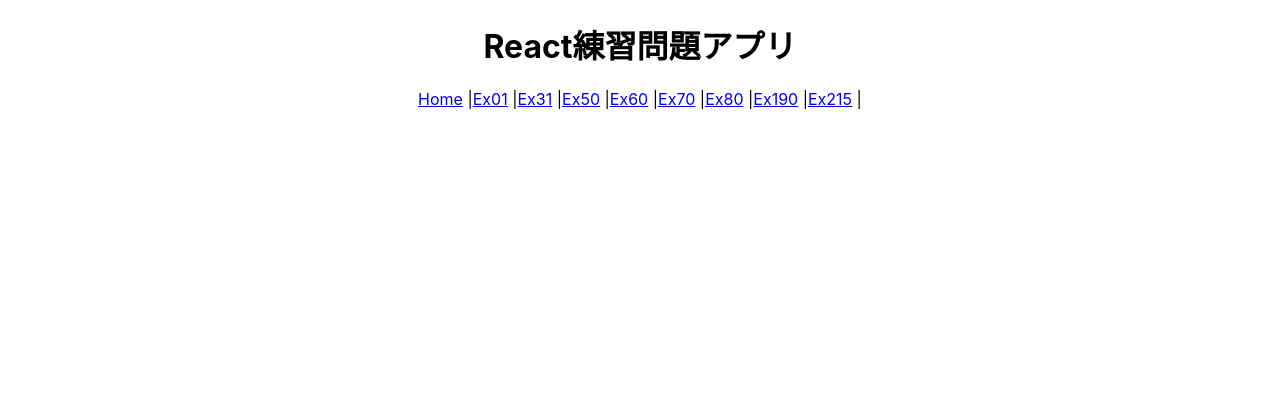
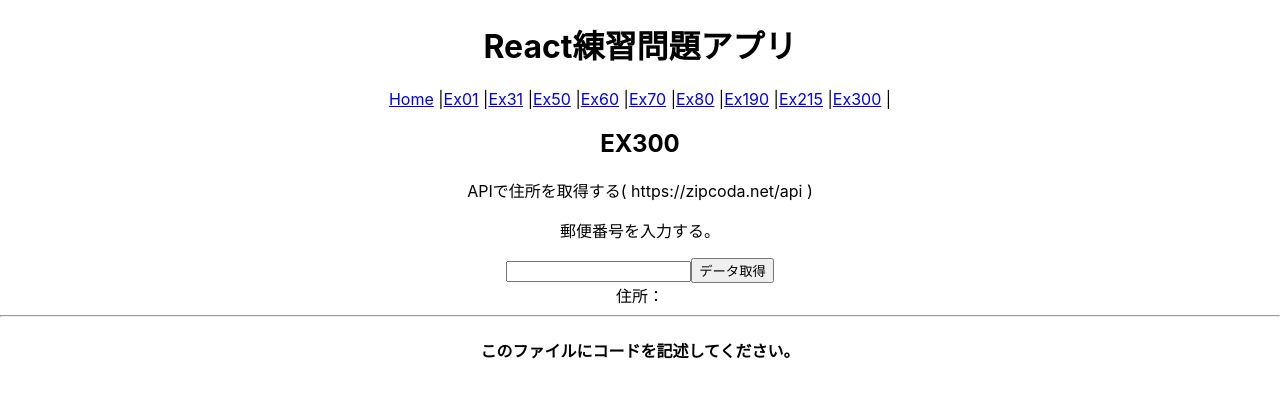
Before and after one commit to ryota-09/ex-react-app, a React (Create React App) app: page /ex300 in a window 1280 px wide. Shown: the top 398 px of the page. Built offline with nearby package versions, Linux system fonts and the light colour scheme; the HTML template or start-up script is replaced by a standard one.

Commit message:
Ex300完了

```diff
--- a/package.json
+++ b/package.json
@@ -11,6 +11,9 @@
     "@types/react": "^17.0.39",
     "@types/react-dom": "^17.0.13",
     "@types/react-router-dom": "^5.3.3",
+    "axios": "^0.26.1",
+    "axios-jsonp": "^1.0.4",
+    "jsonp": "^0.2.1",
     "react": "^17.0.2",
     "react-dom": "^17.0.2",
     "react-router-dom": "^5.3.0",
@@ -41,7 +44,5 @@
       "last 1 firefox version",
       "last 1 safari version"
     ]
-  },
-  "devDependencies": {
   }
 }
--- a/src/App.tsx
+++ b/src/App.tsx
@@ -18,6 +18,7 @@
           <Link to="/ex80">Ex80</Link> |
           <Link to="/ex190">Ex190</Link> |
           <Link to="/ex215">Ex215</Link> |
+          <Link to="/ex300">Ex300</Link> |
         </div>
         <Router />
       </BrowserRouter>
--- /dev/null
+++ b/src/components/Ex300.tsx
@@ -0,0 +1,45 @@
+//APIを利用して住所を取得する。
+
+import { ChangeEvent, useState } from "react";
+import axios from "axios";
+
+import { Ex300Practice } from "./subComponents/Ex300Practice";
+
+type AddressInfo = {
+  items: [{ address: string }];
+  length: number;
+  status: number;
+};
+
+export const Ex300 = () => {
+  const [address, setAddress] = useState<string>("");
+  const [zipcode, setZipcode] = useState<string>("");
+
+  require("axios");
+  const onChangeZipcode = (event: ChangeEvent<HTMLInputElement>): void => {
+    setZipcode(event.target.value);
+  };
+  const getAddress = async (): Promise<void> => {
+    const response = await axios.get<AddressInfo>("https://zipcoda.net/api", {
+      adapter: require("axios-jsonp"),
+      params: {
+        zipcode: zipcode,
+      },
+    });
+    setAddress(response.data.items[0].address);
+  };
+  return (
+    <div className="ex300">
+      <h2>EX300</h2>
+      <p>APIで住所を取得する( https://zipcoda.net/api )</p>
+      <p>郵便番号を入力する。</p>
+      <input type="text" onChange={onChangeZipcode} value={zipcode} />
+      <button type="button" onClick={getAddress}>
+        データ取得
+      </button>
+      <div>住所：{address}</div>
+      <hr />
+      <Ex300Practice />
+    </div>
+  );
+};
--- /dev/null
+++ b/src/components/subComponents/Ex300Practice.tsx
@@ -0,0 +1,17 @@
+export const Ex300Practice = () => {
+  return (
+    <div>
+      <h4>このファイルにコードを記述してください。</h4>
+    </div>
+  );
+};
+
+// クラスコンポーネントを利用する場合は下の雛形を利用する。
+// export default class Ex300Practice {
+
+//   render() {
+//     return (
+
+//     )
+//   }
+// }
--- a/src/router/PageRoutes.tsx
+++ b/src/router/PageRoutes.tsx
@@ -7,6 +7,7 @@
 import { Ex80 } from "../components/Ex80";
 import { Ex190 } from "../components/Ex190";
 import { Ex215 } from "../components/Ex215";
+import { Ex300 } from "../components/Ex300";
 
 export const PageRoutes = [
   {
@@ -63,4 +64,10 @@
     exact: false,
     children: <Ex215 />,
   },
+  {
+    path: "/ex300",
+    name: "Ex300",
+    exact: false,
+    children: <Ex300 />,
+  },
 ];
```
Also changed, not shown: 1 other file (tests, documents, lock files or other folders).
